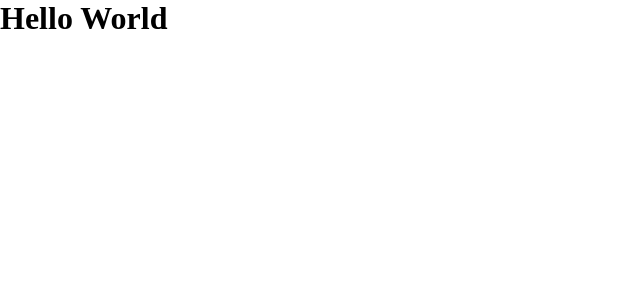
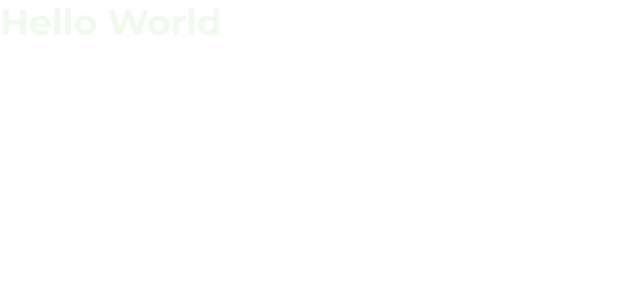
Before and after one commit to paichato/masterchef, a React (Create React App) app: page / in a window 1280 px wide. Shown: the top 300 px of the page, without its empty margins (0-640 px from the left). Built offline with nearby package versions, Linux system fonts and the light colour scheme.

Commit message:
global styles done

```diff
--- a/src/styles/global.js
+++ b/src/styles/global.js
@@ -6,10 +6,31 @@ export default createGlobalStyle`
     box-sizing:border-box;
     padding:0;
     margin:0;
+    color:var(--secondary);
 }
 
 body, input, button{
-    font-family:
+    font-family:'Montserrat', sans-serif;
+    font-size:18px;
+    border:none;
+    background:none;
+}
+
+html, body, #root{
+    max-width:100vw;
+    max-height:100vh;
+    height:100%;
+    width:100%;
+}
+
+#root{
+    --primary:#E63946; //red
+    --secondary:#F1FAEE; //white
+    --white:#fff;
+    --blue-menu:#457B9D;
+    --soft-blue:#A8DADC;
+
+
 }
 
 `
```
